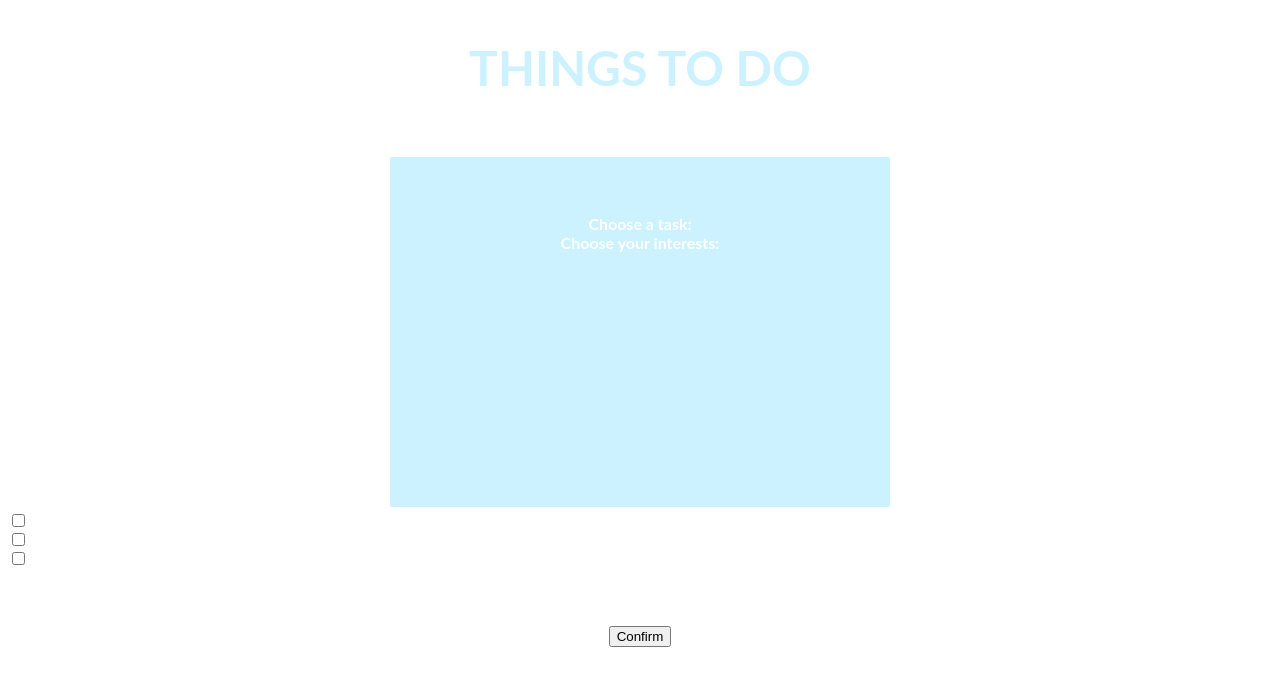
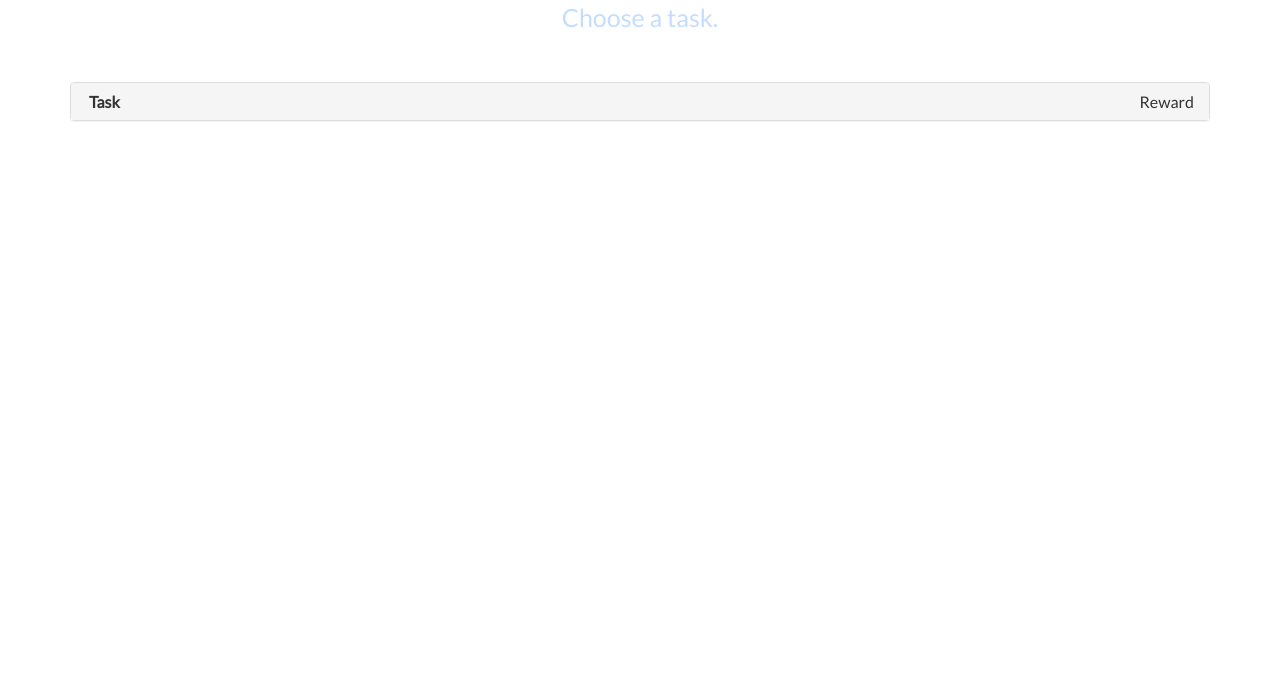
Before and after one commit to alice-zhang/yhack-project, a Flask app: template templates/do.html in a window 1280 px wide. Shown: the part 445-1132 px from the top of the page. After the commit the page ends 566 px from the top, so only its background shows below. Run offline with Flask 2, Linux system fonts and the light colour scheme; the template is opened without the code that fills it, so the values that code supplies are empty; some libraries are stand-ins or nearby versions.

Commit message:
do page with extending collapsing bar

```diff
--- a/templates/do.html
+++ b/templates/do.html
@@ -1,52 +1,48 @@
+
 <!DOCTYPE html>
 <html>
-<head>
-    <style> .indented { padding-left: 100pt; padding-right: 100pt; } </style>
-    <title>...Things To Do</title>
-    <div style="background:white url(https://res.cloudinary.com/hud9ala09/image/upload/v1472080707/knu63xhr63rieuvss1xj.jpg) repeat fixed;border:1px solid whitek;width:1300px;height:400px;font-size:18px;"></div>
-</head>
-
-<body bgcolor="white">
-</br>
-</br>
-<font size="6" color="#ccf2ff" face="lato">
-    <h2 align= center>THINGS TO DO</br>
-      <font size= "3">
-      </br>
-      <div align="center" style="box-sizing; display: inline-block; width: 500px; height: 350px; background-color: #ccf2ff; border: 4px solid #FFFFFF; border-radius: 5px; margin: 0px auto auto">
-         <font size="3" color="white" face="lato">
-         </br>
-     </br>
- </br>
- <label>Choose a task:</label>
-</br>
-<legend>Choose your interests:</legend>
-</div>
-</div>
-</div>
-<div align= "left">
-    <align left>
-        <input type="checkbox" id="Starbucks" name="task" value="Starbucks">
-        <label for="Starbucks">Get a coffee from Starbucks</label>
-    </div>
-    <div align= "left">
-        <align left>
-            <input type="checkbox" id="homework" name="task" value="homework">
-            <label for=homework>Drop off math homework</label>
-        </div>
-        <div align= "left">
-            <align left>
-                <input type="checkbox" id="dog" name="task" value="dog">
-                <label for="dog">Walk dog</label>
-            </div>
-        </br>
-        <div>
-            <button type="submit">Confirm</button>
-        </div>
-    </form>
-</style>
+<title>Things To Do</title>
+<h1>
+  <link href="https://fonts.googleapis.com/css?family=Lato" rel="stylesheet">
+  <meta name="viewport" content="width=device-width, initial-scale=1">
+  <link rel="stylesheet" href="https://maxcdn.bootstrapcdn.com/bootstrap/3.3.7/css/bootstrap.min.css">
+  <script src="https://ajax.googleapis.com/ajax/libs/jquery/3.2.1/jquery.min.js"></script>
+  <script src="https://maxcdn.bootstrapcdn.com/bootstrap/3.3.7/js/bootstrap.min.js"></script>
+  <div class="header" style="height: 300px; margin-top: 80px; margin-bottom: 20px;">
+    <img src="lazielogo.png" style="display: block; margin: 0 auto; width: 170px;">
+  </div>
+</h1>
+<h2>
+  <div class="pagetitle" style="font-family: 'Lato', sans-serif; font-size: 40px; color: #c5ddfc; text-align: center; margin-bottom: 5px;">
+    THINGS TO DO
+  </div>
+  <div class="subtitle" style="font-family: 'Lato', sans-serif; font-size: 25px; color: #c5ddfc; text-align: center; margin-bottom: 50px;">
+    Choose a task.
+  </div>
+</h2>
 
 
-<body/>
+
+<body style="background-color: #ffffff; font-family: 'Lato', sans-serif;">
+
+  <div class="container">
+    <div class="panel-group">
+      <div class="panel panel-default">
+        <div class="panel-heading">
+          <h4 class="panel-title">
+            <a data-toggle="collapse" href="#collapse1">
+            <b style="margin-left: 3px;">Task</b>
+            <c style="float:right;">Reward</c>
+            </a>
+          </h4>
+        </div>
+        <div id="collapse1" class="panel-collapse collapse">
+          <div class="panel-body">Description</div>
+        </div>
+      </div>
+    </div>
+  </div>
+
+</body>
 
 </html>
```
